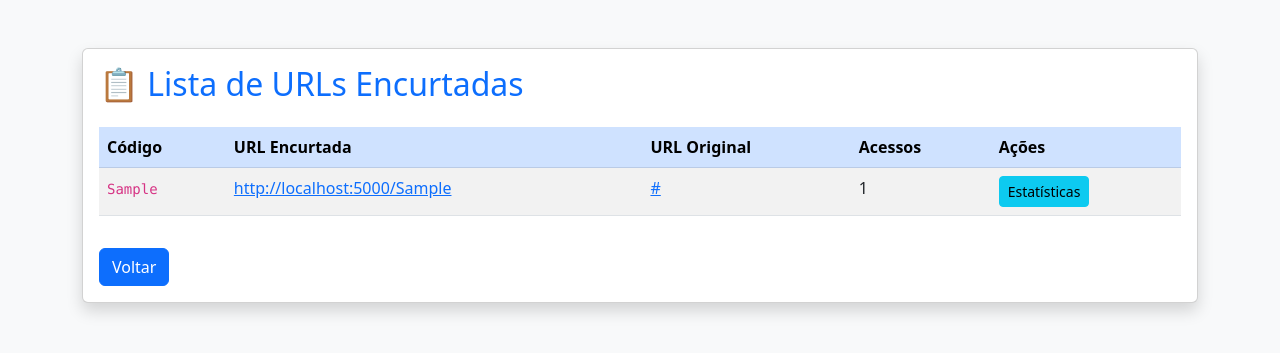
After one commit to violiveiradev/encurtador_de_url, a Flask app: page /table in a window 1280 px wide. The commit adds this page. Shown: the top 353 px of the page. Run offline with Flask 3, Linux system fonts and the light colour scheme; tables that the repository leaves empty hold one stand-in row (values such as "Sample post").

Commit message:
feat(tabela de URLs): adiciona rota para exibir todas as URLs encurtadas
Este commit implementa a nova rota `/table`, que consulta o banco de dados para listar todas as URLs encurtadas e o total de acessos a cada uma. Além disso, um botão foi adicionado ao template `index.html` para facilitar o acesso à nova funcionalidade. Essas mudanças melhoram a usabilidade da aplicação, permitindo que os usuários visualizem rapidamente todas as URLs encurtadas e suas estatísticas.

```diff
--- a/app.py
+++ b/app.py
@@ -127,5 +127,24 @@ def stats(codigo):
 
     return render_template("stats.html", codigo=codigo, url=url, total_acessos=total_acessos)
 
+@app.route("/table")
+def urls_table():
+    db = get_db()
+    cursor = db.cursor()
+
+    cursor.execute('''
+        SELECT
+            urls.codigo,
+            urls.url_longa,
+            COUNT(acessos.id) AS total_acessos
+        FROM urls
+        LEFT JOIN acessos ON urls.codigo = acessos.codigo
+        GROUP BY urls.codigo
+        ORDER BY urls.codigo
+    ''')
+
+    urls = cursor.fetchall()
+    return render_template("table.html", urls=urls)
+
 if __name__ == '__main__':
     app.run(host='127.0.0.1', port=5000, debug=True)
--- a/templates/index.html
+++ b/templates/index.html
@@ -38,6 +38,10 @@
                     </div>
                 {% endif %}
 
+                <div class="mt-3">
+                    <a href="/table" class="btn btn-outline-secondary">Ver todas as URLs</a>
+                </div>
+
             </div>
         </div>
     </div>
--- /dev/null
+++ b/templates/table.html
@@ -0,0 +1,56 @@
+<!DOCTYPE html>
+<html lang="pt-BR">
+<head>
+    <meta charset="UTF-8">
+    <title>Lista de URLs Encurtadas</title>
+    <link href="https://cdn.jsdelivr.net/npm/bootstrap@5.3.0/dist/css/bootstrap.min.css" rel="stylesheet">
+</head>
+<body class="bg-light">
+    <div class="container py-5">
+        <div class="card shadow mx-auto">
+            <div class="card-body">
+                <h2 class="text-primary mb-4">📋 Lista de URLs Encurtadas</h2>
+
+                <div class="table-responsive">
+                    <table class="table table-striped table-hover">
+                        <thead class="table-primary">
+                            <tr>
+                                <th>Código</th>
+                                <th>URL Encurtada</th>
+                                <th>URL Original</th>
+                                <th>Acessos</th>
+                                <th>Ações</th>
+                            </tr>
+                        </thead>
+                        <tbody>
+                            {% for url in urls %}
+                                <tr>
+                                    <td><code>{{ url.codigo }}</code></td>
+                                    <td>
+                                        <a href="http://localhost:5000/{{ url.codigo }}" target="_blank">
+                                            http://localhost:5000/{{ url.codigo }}
+                                        </a>
+                                    </td>
+                                    <td class="text-truncate" style="max-width: 200px;">
+                                        <a href="{{ url.url_longa }}" target="_blank">{{ url.url_longa }}</a>
+                                    </td>
+                                    <td>{{ url.total_acessos }}</td>
+                                    <td>
+                                        <a href="/stats/{{ url.codigo }}" class="btn btn-sm btn-info">Estatísticas</a>
+                                    </td>
+                                </tr>
+                            {% endfor %}
+                        </tbody>
+                    </table>
+                </div>
+
+                <div class="mt-3">
+                    <a href="/" class="btn btn-primary">Voltar</a>
+                </div>
+            </div>
+        </div>
+    </div>
+
+    <script src="https://cdn.jsdelivr.net/npm/bootstrap@5.3.0/dist/js/bootstrap.bundle.min.js"></script>
+</body>
+</html>
```
